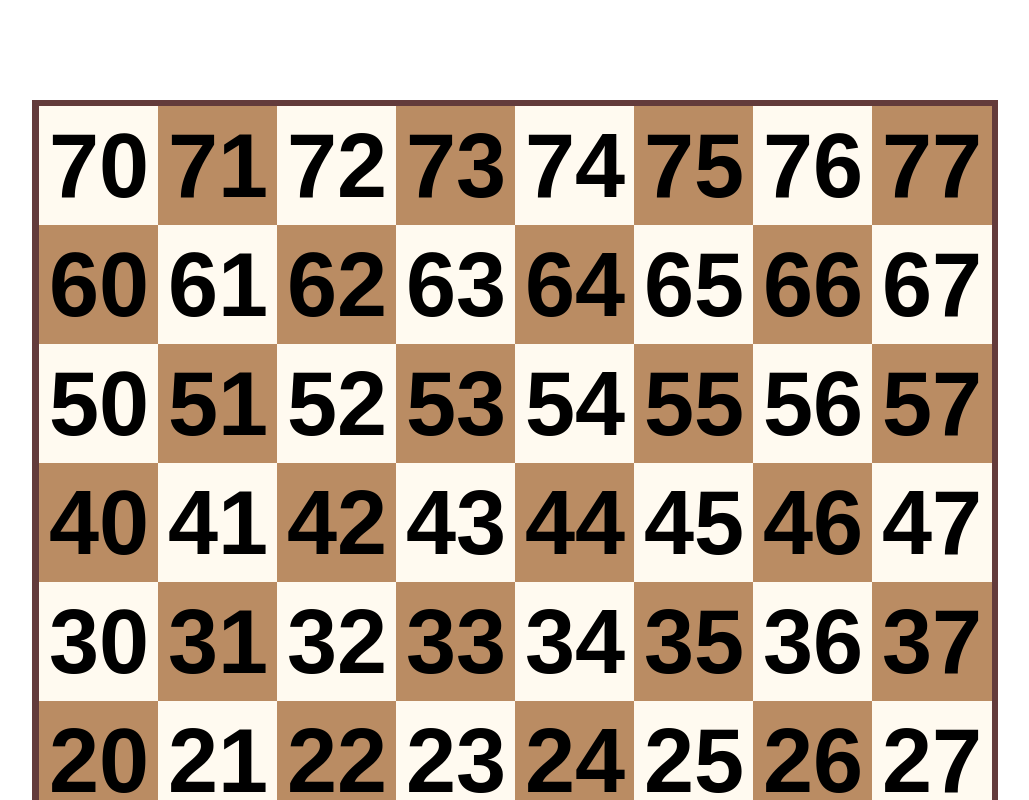
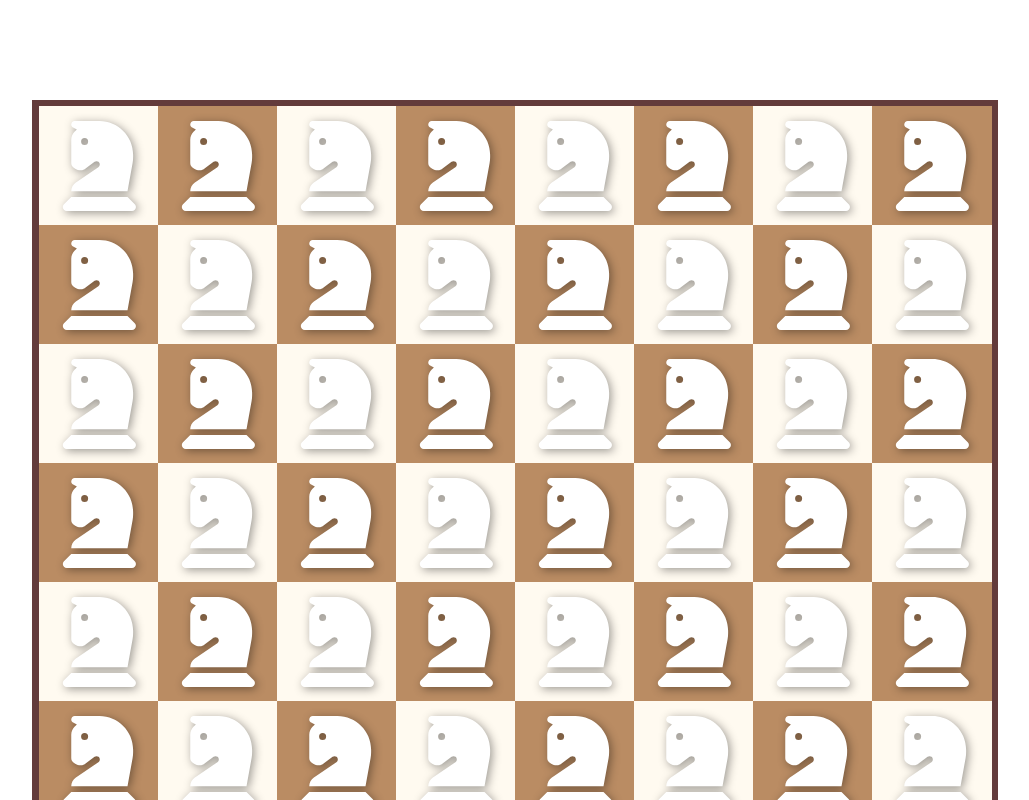
Before and after one commit to UltraFutile/react-chess, a React (Create React App) app: page / in a window 1280 px wide. Shown: the top 800 px of the page, without its empty margins (68-1097 px from the left). Built offline with nearby package versions, Linux system fonts and the light colour scheme.

Commit message:
Add free version of fontawesome for their nice chess icons

```diff
--- a/package.json
+++ b/package.json
@@ -3,6 +3,10 @@
   "version": "0.1.0",
   "private": true,
   "dependencies": {
+    "@fortawesome/fontawesome-svg-core": "^6.1.1",
+    "@fortawesome/free-regular-svg-icons": "^6.1.1",
+    "@fortawesome/free-solid-svg-icons": "^6.1.1",
+    "@fortawesome/react-fontawesome": "^0.1.18",
     "@testing-library/jest-dom": "^5.16.4",
     "@testing-library/react": "^13.3.0",
     "@testing-library/user-event": "^13.5.0",
--- a/src/components/Square.tsx
+++ b/src/components/Square.tsx
@@ -1,3 +1,7 @@
+import { FontAwesomeIcon } from '@fortawesome/react-fontawesome';
+import { faChessKing, faChessKnight } from '@fortawesome/free-solid-svg-icons'
+// import { faChessKing as regularKing } from '@fortawesome/free-regular-svg-icons'
+
 import './Square.css'
 
 export const Square = (props: { file: number, rank: number, color: string, onClick: (file: number, rank: number) => void}) => {
@@ -9,7 +13,11 @@ export const Square = (props: { file: number, rank: number, color: string, onCli
         <button className="square" style={buttonStyle} onClick={() => props.onClick(props.file, props.rank)}>
             {/* {'\u265C'} */}
             {/* {`${this.FILE_CHAR_STRING[this.props.file]}${this.props.rank + 1}`} */}
-            {`${props.file}${props.rank}`}
+            <FontAwesomeIcon icon={faChessKnight} style={{
+                color: "white",
+                filter: "drop-shadow(2px 2px 5px rgb(0 0 0 / 0.4))"
+            }}/>
+            {/* {`${props.file}${props.rank}`} */}
         </button>
     );
 }
```
Also changed, not shown: 1 other file (tests, documents, lock files or other folders).
